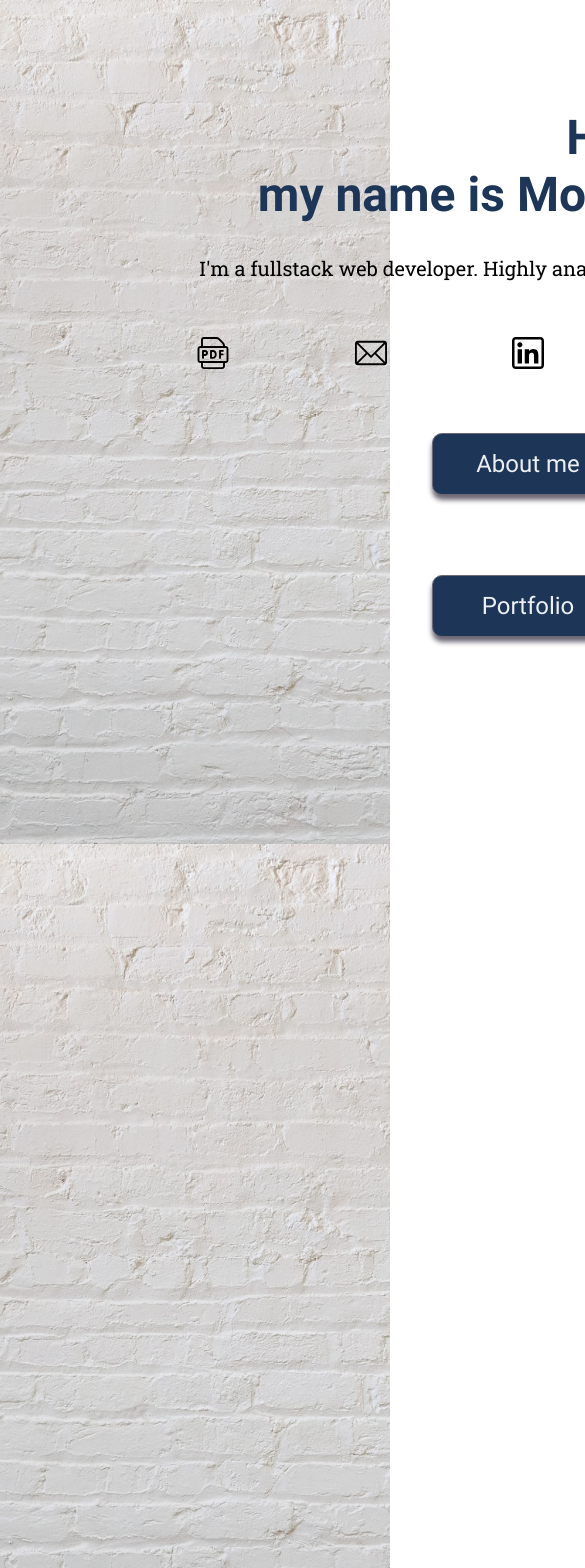
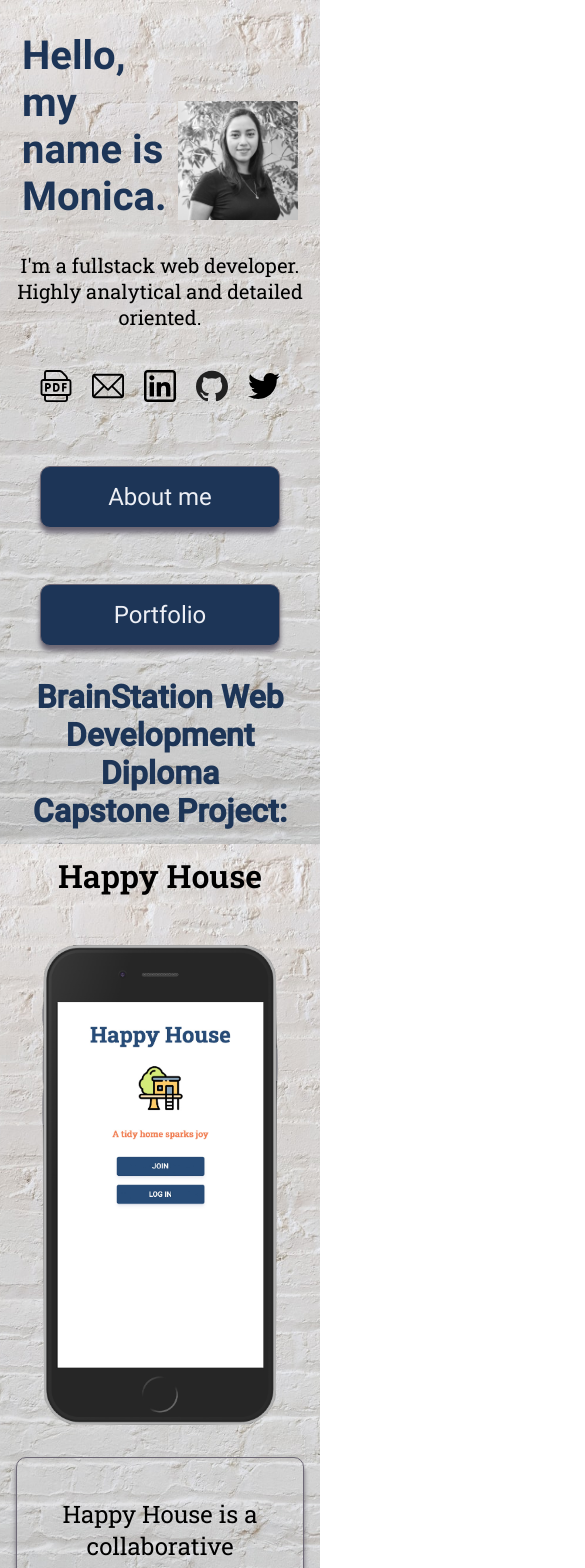
Before and after one commit to monica-zarate/profile, a React (Create React App) app: page /about in a window 390 px wide. Shown: the top 1568 px of the page, 585 px wide, since content can reach past the window. Built offline with nearby package versions, Linux system fonts and the light colour scheme.

Commit message:
Styled for mobile device.

```diff
--- a/src/components/Projects.jsx
+++ b/src/components/Projects.jsx
@@ -77,8 +77,6 @@
       </button>
       <iframe
         className="projects__video"
-        width="640"
-        height="353"
         src="https://www.loom.com/embed/362935b8214541e2aed0368b2427cd73"
         frameborder="0"
         webkitallowfullscreen
--- a/src/components/styles/main.css
+++ b/src/components/styles/main.css
@@ -22,8 +22,15 @@
   background-repeat: no-repeat;
   background-attachment: fixed;
   background-size: cover;
+  padding: 2rem 1rem;
+  height: 5000px;
+  width: 20rem;
+}
+
+@media (min-width: 768px) {
+  .App {
     padding: 3rem;
-  height: 3000px;
+  }
 }
 
 .container {
@@ -31,7 +38,7 @@
   margin: 0 auto;
 }
 
-.flex-center, .about, .about__details-wrapper, .contact, .projects {
+.flex-center, .about, .about__img-wrapper, .about__details-wrapper, .projects, .projects__wrapper, .projects__more-wrapper {
   display: -webkit-box;
   display: -ms-flexbox;
   display: flex;
@@ -47,6 +54,7 @@
           align-items: center;
 }
 
+@media (min-width: 768px) {
   .about {
     width: 60rem;
     margin: 0 auto;
@@ -54,7 +62,22 @@
         -ms-flex-pack: start;
             justify-content: flex-start;
   }
+}
 
+.about__wrapper {
+  display: -webkit-box;
+  display: -ms-flexbox;
+  display: flex;
+  -ms-flex-wrap: wrap;
+      flex-wrap: wrap;
+  -webkit-box-align: end;
+      -ms-flex-align: end;
+          align-items: flex-end;
+  -ms-flex-pack: distribute;
+      justify-content: space-around;
+}
+
+@media (min-width: 768px) {
   .about__wrapper {
     display: -webkit-box;
     display: -ms-flexbox;
@@ -69,19 +92,38 @@
             justify-content: center;
     padding: 1rem;
   }
+}
 
 .about__info-wrapper {
+  width: 50%;
+  margin: 0 0 2rem 0;
+}
+
+@media (min-width: 768px) {
+  .about__info-wrapper {
     width: 60%;
-  margin: 0 0 2rem 0;
+  }
 }
 
 .about__title {
   font-family: "Roboto Bold";
-  font-size: 3rem;
-  text-align: right;
   color: #1d3557;
+  font-size: 2.5rem;
 }
 
+@media (min-width: 768px) {
+  .about__title {
+    text-align: right;
+    font-size: 3rem;
+  }
+}
+
+.about__img-wrapper {
+  width: 7.5rem;
+  margin: 0 0 2rem 0;
+}
+
+@media (min-width: 768px) {
   .about__img-wrapper {
     width: 25%;
     display: -webkit-box;
@@ -93,25 +135,39 @@
     -webkit-box-align: center;
         -ms-flex-align: center;
             align-items: center;
-  margin: 0 0 2rem 0;
+  }
 }
 
+.about__img {
+  width: 7.5rem;
+}
+
+@media (min-width: 768px) {
   .about__img {
     width: 10rem;
     border-radius: 5px;
     -webkit-box-shadow: 0 5px 5px 0 #6d6875;
             box-shadow: 0 5px 5px 0 #6d6875;
   }
+}
 
 .about__description {
   font-family: "Roboto Slab Regular";
   font-size: 1.25rem;
+  text-align: center;
 }
 
+.about__details-wrapper {
+  width: 20rem;
+  padding: 1.5rem;
+}
+
+@media (min-width: 768px) {
   .about__details-wrapper {
     width: 60rem;
     margin: 0 auto 1.5rem auto;
     padding: 1.5rem;
+  }
 }
 
 .about__btn {
@@ -127,12 +183,15 @@
   padding: 1rem 1.5rem;
   color: #edeff5;
   background-color: #1d3557;
-  width: 12rem;
+  width: 15rem;
   outline: none;
 }
 
+@media (min-width: 768px) {
   .about__btn:hover {
-  font-family: "Roboto Bold";
+    -webkit-box-shadow: 5px 5px 5px 0 #000000;
+            box-shadow: 5px 5px 5px 0 #000000;
+  }
 }
 
 .about__list {
@@ -141,7 +200,19 @@
   -webkit-box-pack: justify;
       -ms-flex-pack: justify;
           justify-content: space-between;
-  width: 100%;
+  -webkit-box-orient: vertical;
+  -webkit-box-direction: normal;
+      -ms-flex-direction: column;
+          flex-direction: column;
+}
+
+@media (min-width: 768px) {
+  .about__list {
+    -webkit-box-orient: horizontal;
+    -webkit-box-direction: normal;
+        -ms-flex-direction: row;
+            flex-direction: row;
+  }
 }
 
 .about__details, .about__content {
@@ -155,7 +226,7 @@
   -webkit-box-shadow: 0 5px 5px 0 #6d6875;
           box-shadow: 0 5px 5px 0 #6d6875;
   border-radius: 10px;
-  width: 18rem;
+  width: 17.5rem;
   height: 23rem;
   padding: 1.5rem;
   display: -webkit-box;
@@ -165,13 +236,21 @@
   -webkit-box-direction: normal;
       -ms-flex-direction: column;
           flex-direction: column;
+  -webkit-box-pack: center;
+      -ms-flex-pack: center;
+          justify-content: center;
+  -webkit-box-align: center;
+      -ms-flex-align: center;
+          align-items: center;
+  margin: 0 0 1.5rem 0;
+}
+
+@media (min-width: 768px) {
+  .about__details {
     -webkit-box-pack: initial;
         -ms-flex-pack: initial;
             justify-content: initial;
-  -webkit-box-align: center;
-      -ms-flex-align: center;
-          align-items: center;
-  margin: 0;
+  }
 }
 
 .about__card-title {
@@ -201,9 +280,15 @@
 }
 
 .contact {
+  margin: 0 auto;
+  width: 18rem;
+}
+
+@media (min-width: 768px) {
+  .contact {
     width: 60rem;
     height: 7rem;
-  margin: 0 auto;
+  }
 }
 
 .contact__list {
@@ -211,9 +296,9 @@
   display: -webkit-box;
   display: -ms-flexbox;
   display: flex;
-  -webkit-box-pack: space-evenly;
-      -ms-flex-pack: space-evenly;
-          justify-content: space-evenly;
+  -webkit-box-pack: justify;
+      -ms-flex-pack: justify;
+          justify-content: space-between;
   -webkit-box-align: center;
       -ms-flex-align: center;
           align-items: center;
@@ -243,6 +328,11 @@
 }
 
 .projects {
+  width: 18rem;
+}
+
+@media (min-width: 768px) {
+  .projects {
     padding: 1.5rem;
     width: 60rem;
     margin: 0 auto;
@@ -251,13 +341,14 @@
             justify-content: flex-start;
     display: none;
   }
+}
 
 .projects__title {
   font-family: "Roboto Medium";
-  font-size: 2rem;
   margin: 0 0 1.5rem 0;
   text-align: center;
   color: #1d3557;
+  font-size: 2rem;
 }
 
 .projects__subtitle {
@@ -268,17 +359,18 @@
 }
 
 .projects__wrapper {
-  display: -webkit-box;
-  display: -ms-flexbox;
-  display: flex;
-  -webkit-box-pack: space-evenly;
-      -ms-flex-pack: space-evenly;
-          justify-content: space-evenly;
-  -webkit-box-align: center;
-      -ms-flex-align: center;
-          align-items: center;
+  width: 20rem;
+  height: 64rem;
+  -webkit-box-pack: justify;
+      -ms-flex-pack: justify;
+          justify-content: space-between;
+  margin: 0 0 2rem 0;
+}
+
+@media (min-width: 768px) {
+  .projects__wrapper {
     width: 60rem;
-  margin: 0 0 3rem 0;
+  }
 }
 
 .projects__img {
@@ -302,8 +394,11 @@
   outline: none;
 }
 
+@media (min-width: 768px) {
   .projects__btns:hover {
-  font-family: "Roboto Bold";
+    -webkit-box-shadow: 5px 5px 5px 0 #000000;
+            box-shadow: 5px 5px 5px 0 #000000;
+  }
 }
 
 .projects__description {
@@ -314,14 +409,22 @@
   -webkit-box-shadow: 0 5px 5px 0 #6d6875;
           box-shadow: 0 5px 5px 0 #6d6875;
   border-radius: 10px;
+  width: 18rem;
+  height: 32rem;
+  padding: 2.5rem;
+}
+
+@media (min-width: 768px) {
+  .projects__description {
     width: 20rem;
     height: 28rem;
-  padding: 2.5rem;
+  }
 }
 
 .projects__more-wrapper {
   list-style: none;
   display: none;
+  height: 88rem;
   -webkit-box-pack: justify;
       -ms-flex-pack: justify;
           justify-content: space-between;
@@ -344,14 +447,22 @@
   -webkit-box-direction: normal;
       -ms-flex-direction: column;
           flex-direction: column;
-  -webkit-box-pack: initial;
-      -ms-flex-pack: initial;
-          justify-content: initial;
+  -webkit-box-pack: center;
+      -ms-flex-pack: center;
+          justify-content: center;
   -webkit-box-align: center;
       -ms-flex-align: center;
           align-items: center;
   margin: 0;
   font-size: 1.5rem;
+}
+
+@media (min-width: 768px) {
+  .projects__more {
+    -webkit-box-pack: initial;
+        -ms-flex-pack: initial;
+            justify-content: initial;
+  }
 }
 
 .projects__icon {
@@ -367,6 +478,15 @@
 
 .projects__video {
   display: none;
+  width: 300px;
+  height: 156.5px;
+}
+
+@media (min-width: 768px) {
+  .projects__video {
+    width: 640px;
+    height: 353px;
+  }
 }
 
 @font-face {
--- a/src/components/styles/partials/_about.scss
+++ b/src/components/styles/partials/_about.scss
@@ -1,55 +1,88 @@
 // About Component Styles
 
 .about {
+  @extend .flex-center;
+
+  @include tablet {
     width: 60rem;
     margin: 0 auto;
-  @extend .flex-center;
     justify-content: flex-start;
+  }
 
   &__wrapper {
+    display: flex;
+    flex-wrap: wrap;
+    align-items: flex-end;
+    justify-content: space-around;
+
+    @include tablet {
       display: flex;
       flex-wrap: wrap;
       align-items: flex-end;
       justify-content: center;
       padding: 1rem;
     }
+  }
 
   &__info-wrapper {
+    width: 50%;
+    margin: 0 0 2rem 0;
+    @include tablet {
       width: 60%;
-    margin: 0 0 2rem 0;
+    }
   }
 
   &__title {
     font-family: $bold;
+
+    color: $title;
+    font-size: 2.5rem;
+
+    @include tablet {
+      text-align: right;
       font-size: 3rem;
-    text-align: right;
-    color: $title;
+    }
   }
 
   &__img-wrapper {
+    width: 7.5rem;
+    margin: 0 0 2rem 0;
+    @extend .flex-center;
+
+    @include tablet {
       width: 25%;
       display: flex;
       justify-content: center;
       align-items: center;
-    margin: 0 0 2rem 0;
+    }
   }
 
   &__img {
+    width: 7.5rem;
+
+    @include tablet {
       width: 10rem;
       border-radius: 5px;
       box-shadow: 0 5px 5px 0 $secondary-color;
+    }
   }
 
   &__description {
     font-family: $slab-regular;
     font-size: 1.25rem;
+    text-align: center;
   }
 
   &__details-wrapper {
     @extend .flex-center;
+    width: 20rem;
+    padding: 1.5rem;
+
+    @include tablet {
       width: 60rem;
       margin: 0 auto 1.5rem auto;
       padding: 1.5rem;
+    }
   }
 
   &__btn {
@@ -64,11 +97,12 @@
     padding: 1rem 1.5rem;
     color: $background-primary;
     background-color: $title;
-    width: 12rem;
+    width: 15rem;
     outline: none;
-
+    @include tablet {
       &:hover {
-      font-family: $bold;
+        box-shadow: 5px 5px 5px 0 $primary-color;
+      }
     }
   }
 
@@ -76,7 +110,12 @@
     list-style: none;
     display: none;
     justify-content: space-between;
-    width: 100%;
+    // width: 100%;
+    flex-direction: column;
+
+    @include tablet {
+      flex-direction: row;
+    }
   }
 
   &__details,
@@ -90,14 +129,18 @@
     border: 1px solid $secondary-color;
     box-shadow: 0 5px 5px 0 $secondary-color;
     border-radius: 10px;
-    width: 18rem;
+    width: 17.5rem;
     height: 23rem;
     padding: 1.5rem;
     display: flex;
     flex-direction: column;
+    justify-content: center;
+    align-items: center;
+    margin: 0 0 1.5rem 0;
+
+    @include tablet {
       justify-content: initial;
-    align-items: center;
-    margin: 0;
+    }
   }
 
   &__card-title {
--- a/src/components/styles/partials/_contact.scss
+++ b/src/components/styles/partials/_contact.scss
@@ -1,15 +1,19 @@
 // Content Component Styles
 
 .contact {
-  width: 60rem;
-  height: 7rem;
   margin: 0 auto;
-  @extend .flex-center;
+  // @extend .flex-center;
+  width: 18rem;
+
+  @include tablet {
+    width: 60rem;
+    height: 7rem;
+  }
 
   &__list {
     list-style: none;
     display: flex;
-    justify-content: space-evenly;
+    justify-content: space-between;
     align-items: center;
     height: 7rem;
     width: 100%;
--- a/src/components/styles/partials/_global.scss
+++ b/src/components/styles/partials/_global.scss
@@ -23,8 +23,13 @@
   background-repeat: no-repeat;
   background-attachment: fixed;
   background-size: cover;
-  padding: 3rem;
-  height: 3000px;
+  padding: 2rem 1rem;
+  height: 5000px;
+  width: 20rem;
+
+  @include tablet {
+    padding: 3rem;
+  }
 }
 
 // Utility Classes
--- a/src/components/styles/partials/_projects.scss
+++ b/src/components/styles/partials/_projects.scss
@@ -1,19 +1,27 @@
 // Projects Component Styles
 
 .projects {
+  @extend .flex-center;
+  width: 18rem;
+
+  @include tablet {
     padding: 1.5rem;
     width: 60rem;
     margin: 0 auto;
-  @extend .flex-center;
     justify-content: flex-start;
     display: none;
+  }
 
   &__title {
     font-family: $medium;
-    font-size: 2rem;
     margin: 0 0 1.5rem 0;
     text-align: center;
     color: $title;
+    font-size: 2rem;
+
+    @include tablet {
+      // font-size: 2rem;
+    }
   }
 
   &__subtitle {
@@ -24,11 +32,15 @@
   }
 
   &__wrapper {
-    display: flex;
-    justify-content: space-evenly;
-    align-items: center;
+    width: 20rem;
+    @extend .flex-center;
+    height: 64rem;
+    justify-content: space-between;
+    margin: 0 0 2rem 0;
+
+    @include tablet {
       width: 60rem;
-    margin: 0 0 3rem 0;
+    }
   }
 
   &__img {
@@ -49,9 +61,10 @@
     background-color: $title;
     width: 15rem;
     outline: none;
-
+    @include tablet {
       &:hover {
-      font-family: $bold;
+        box-shadow: 5px 5px 5px 0 $primary-color;
+      }
     }
   }
 
@@ -62,14 +75,21 @@
     border: 1px solid $secondary-color;
     box-shadow: 0 5px 5px 0 $secondary-color;
     border-radius: 10px;
+    width: 18rem;
+    height: 32rem;
+    padding: 2.5rem;
+
+    @include tablet {
       width: 20rem;
       height: 28rem;
-    padding: 2.5rem;
+    }
   }
 
   &__more-wrapper {
     list-style: none;
+    @extend .flex-center;
     display: none;
+    height: 88rem;
     justify-content: space-between;
     width: 100%;
     margin: 0 0 2rem 0;
@@ -84,10 +104,14 @@
     padding: 1.5rem;
     display: flex;
     flex-direction: column;
-    justify-content: initial;
+    justify-content: center;
     align-items: center;
     margin: 0;
     font-size: 1.5rem;
+
+    @include tablet {
+      justify-content: initial;
+    }
   }
 
   &__icon {
@@ -103,5 +127,12 @@
 
   &__video {
     display: none;
+    width: 300px;
+    height: 156.5px;
+
+    @include tablet {
+      width: 640px;
+      height: 353px;
     }
   }
+}
```
Also changed, not shown: 1 other file (tests, documents, lock files or other folders). Lines whose indentation alone changed are shown as unchanged.
